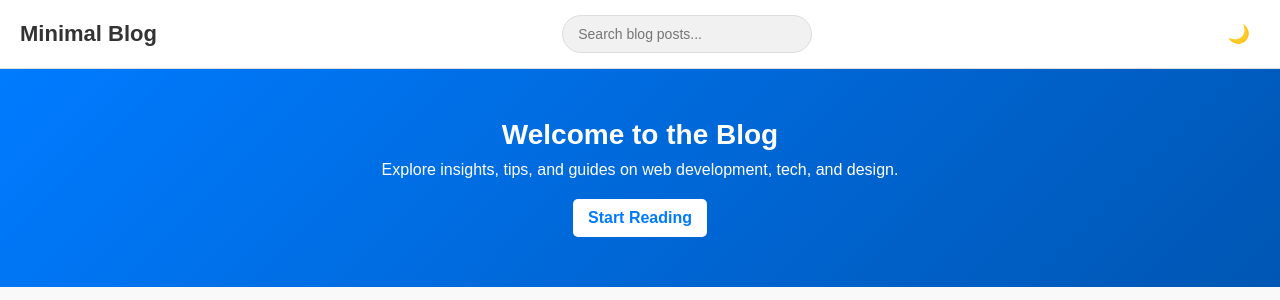
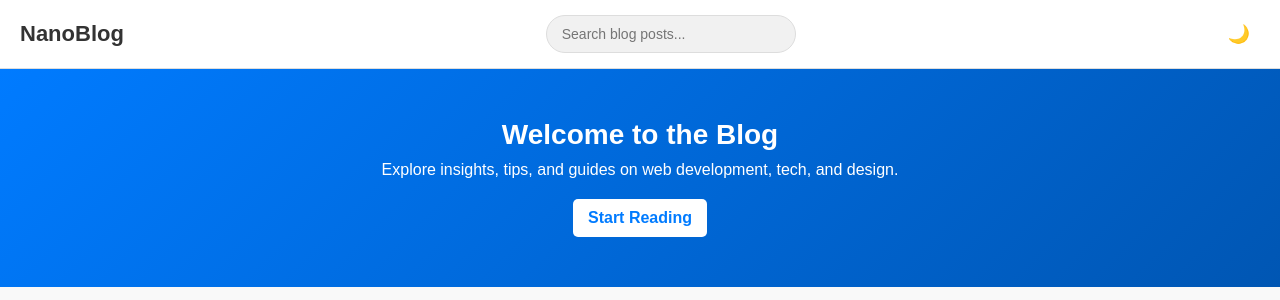
Before and after one commit to BuilderClan/NanoBlog, a Python web app: template nano/templates/landing_page.html in a window 1280 px wide. Shown: the top 300 px of the page. Run offline with Jinja, Linux system fonts and the light colour scheme; the template is opened without the code that fills it, so the values that code supplies are empty.

Commit message:
update: nab bar

```diff
--- a/nano/templates/landing_page.html
+++ b/nano/templates/landing_page.html
@@ -3,7 +3,7 @@
   <head>
     <meta charset="UTF-8" />
     <meta name="viewport" content="width=device-width, initial-scale=1.0" />
-    <title>Minimal Blog</title>
+    <title>NanoBlog</title>
     <link
       rel="stylesheet"
       href="{{ url_for('static', filename='css/home/home.css') }}"
@@ -12,7 +12,7 @@
   <body>
     <!-- Navbar -->
     <nav class="navbar">
-      <h1>Minimal Blog</h1>
+      <h1>NanoBlog</h1>
       <input type="text" id="search" placeholder="Search blog posts..." />
       <button id="dark-mode-toggle">🌙</button>
     </nav>
```
Also changed, not shown: nano/database.py (added, +15 -0 lines).
